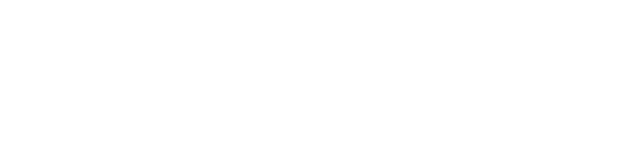
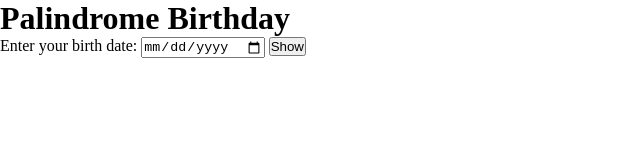
Before and after one commit to Abhirup-Sarkar/palindrome-birthdays, a plain HTML site: page index.html in a window 1280 px wide. Shown: the whole page, without its empty margins (0-640 px from the left). Drawn offline with Linux system fonts and the light colour scheme.

Commit message:
added heading, label, input, button and output

```diff
--- a/index.html
+++ b/index.html
@@ -8,6 +8,14 @@
     <link rel="stylesheet" href="styles.css">
 </head>
 <body>
+    <div class="container">
+        <h1 class="hero">Palindrome Birthday</h1>
+        <label for = "birth-date">Enter your birth date:</label>
+        <input type="date" id="birth-date">
+        <button id = "btn-palindrome">Show</button>
+        <div id="output-text"></div>
+
+    </div>
 
 
 </body>
```
